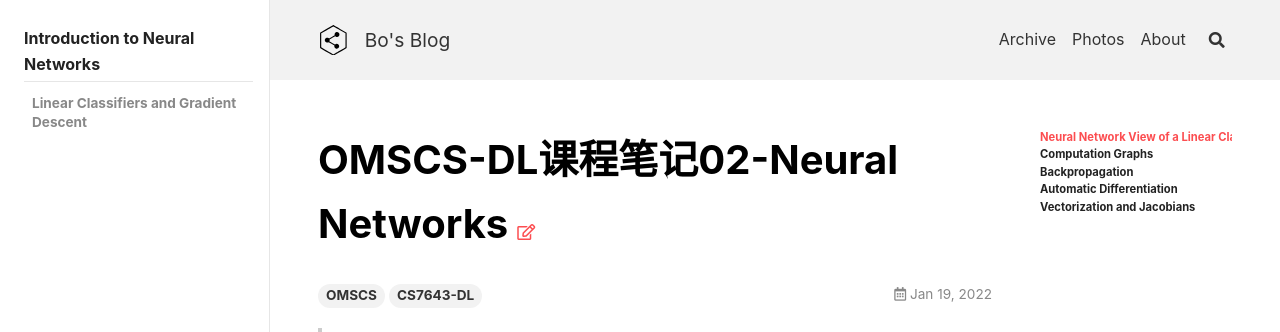
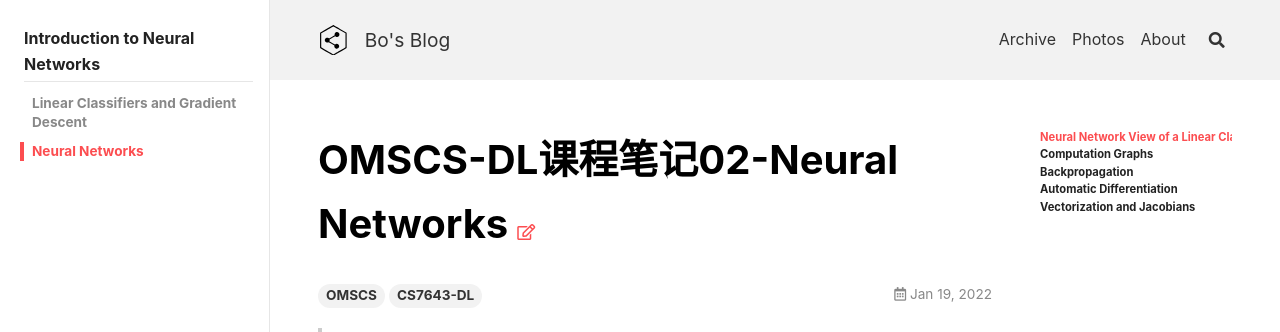
Before and after one commit to peng00bo00/peng00bo00_previous_blog, a Jekyll site: the page built from _posts/2022-01-19-OMSCS-DL-NOTES-02.md, in a window 1280 px wide. Shown: the top 332 px of the page. Built offline with Jekyll 4.4.1, drawn with Linux system fonts in a browser that asks for light colours; nearby versions of some CDN libraries.

Commit message:
Update navigation.yml

```diff
--- a/_data/navigation.yml
+++ b/_data/navigation.yml
@@ -238,6 +238,8 @@ OMSCS-DL:
     children:
       - title: Linear Classifiers and Gradient Descent
         url: /2022/01/12/OMSCS-DL-NOTES-01.html
+      - title: Neural Networks
+        url: /2022/01/19/OMSCS-DL-NOTES-02.html
 
 OMSCS-SIM:
   - title: Simulation and Modeling for Engineering and Science
```
